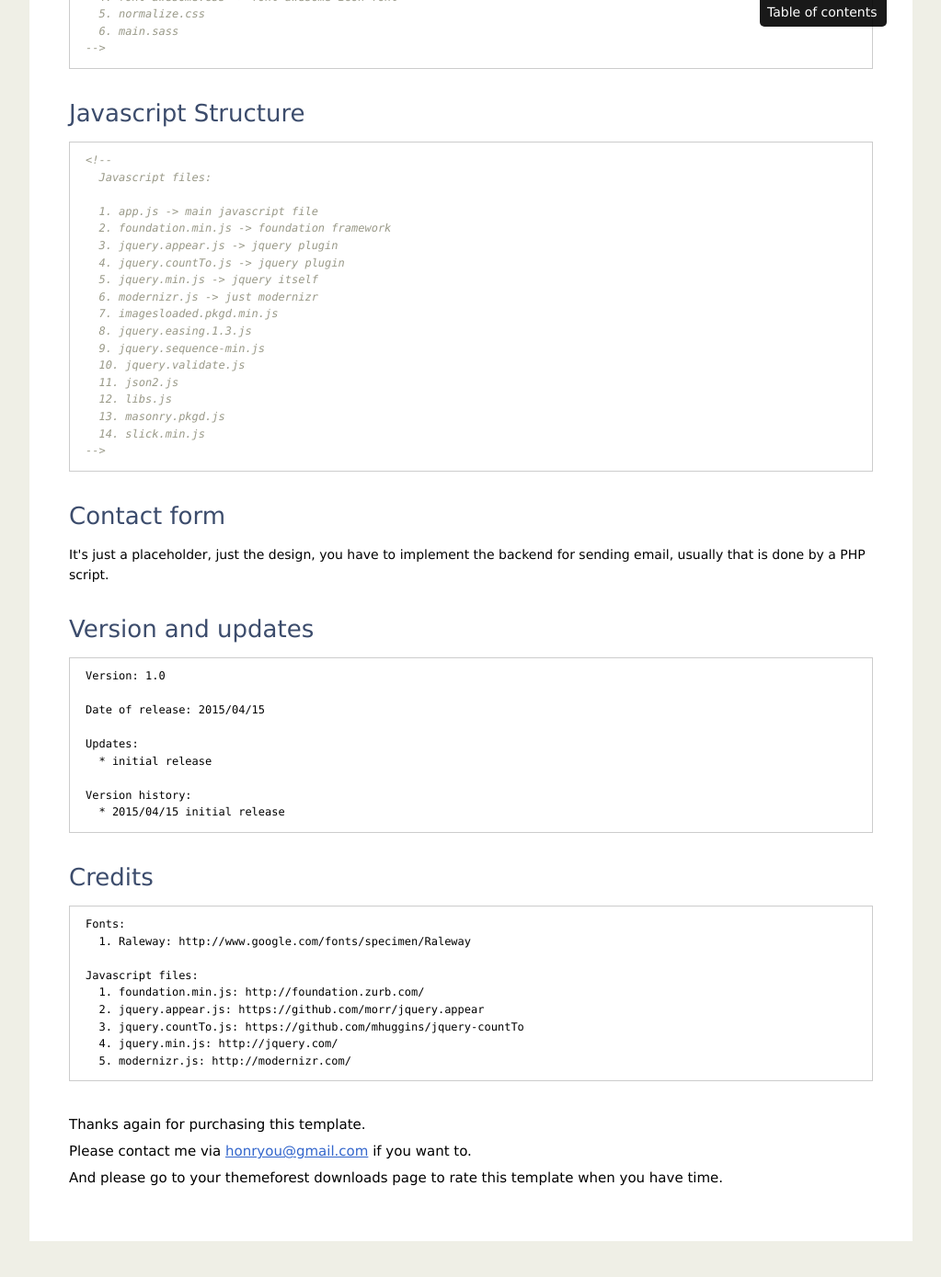
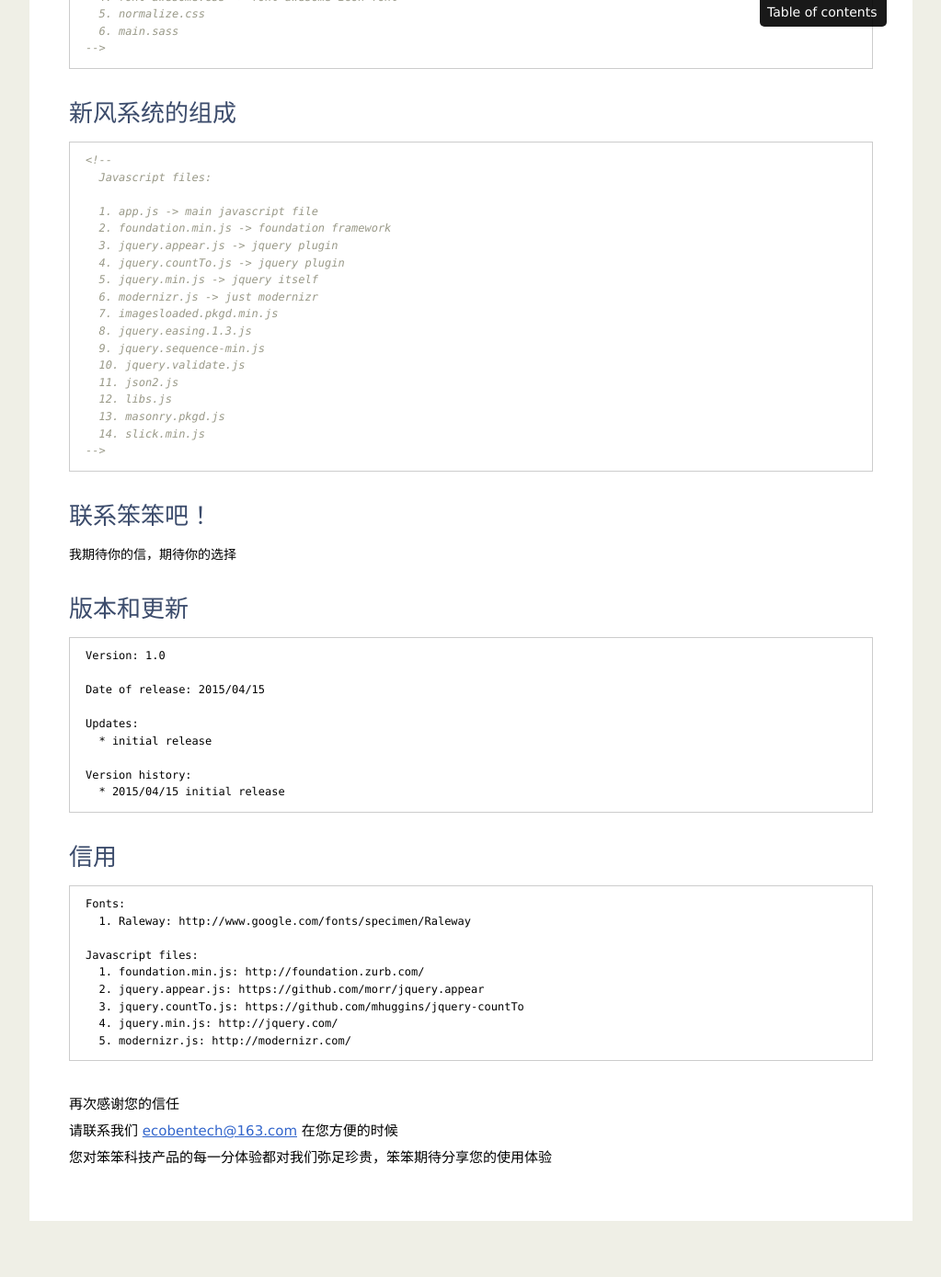
Before and after one commit to braveheart007/braveheart007.github.io, a Jekyll site: the page doc/documentation.html, which Jekyll copies as it is, in a window 1280 px wide and 1400 px high, scrolled down 1152 px. Shown: the top 1389 px of the window at 92% size, without its empty margins (128-1151 px from the left). Built offline with Jekyll 4.4.1, drawn with Linux system fonts in a browser that asks for light colours; some of the changed text lies outside the part shown.

Commit message:
Update documentation.html

```diff
--- a/doc/documentation.html
+++ b/doc/documentation.html
@@ -25,9 +25,9 @@
         </style>
 
         <pre class="CodeRay"><code>~ $ gem install jekyll&#x000A;~ $ cd devoll&#x000A;~/devoll $ jekyll serve&#x000A;# =<span class="error">&gt;</span> Now browse to http://localhost:4000</code></pre>
-        <h2>HTML Structure</h2>
+        <h2>选择笨笨，让您的房子会呼吸</h2>
         <p>
-          This template is based on
+          笨笨科技着力于打造持久安全的呼吸环境
           <a target="_blank" href="http://foundation.zurb.com/">foundation</a>
           framework, to understand what the "row" and "column" classes mean, please refer to the foundation
           <a target="_blank" href="http://foundation.zurb.com/docs">documentation</a>.
@@ -38,7 +38,7 @@
       <div class='section'>
         <h2>CSS Structure</h2>
         <p>
-          The CSS files are based on
+          笨笨的每一步科技创新都为了更安全的呼吸
           <a target="_blank" href="http://foundation.zurb.com/">foundation</a>
           framework.
         </p>
@@ -46,34 +46,34 @@
         <pre class="CodeRay"><code><span class="comment">&lt;!--&#x000A;  CSS files:&#x000A;  1. fontello.css -&gt; fontello icon font&#x000A;  2. foundation.scss -&gt; foundation framework&#x000A;  3. style.css -&gt; main style&#x000A;  4. font-awesome.css -&gt; font awesome icon font&#x000A;  5. normalize.css&#x000A;  6. main.sass&#x000A;--&gt;</span></code></pre>
       </div>
       <div class='section'>
-        <h2>Javascript Structure</h2>
+        <h2>新风系统的组成</h2>
 
         <pre class="CodeRay"><code><span class="comment">&lt;!--&#x000A;  Javascript files:&#x000A;  &#x000A;  1. app.js -&gt; main javascript file&#x000A;  2. foundation.min.js -&gt; foundation framework&#x000A;  3. jquery.appear.js -&gt; jquery plugin&#x000A;  4. jquery.countTo.js -&gt; jquery plugin&#x000A;  5. jquery.min.js -&gt; jquery itself&#x000A;  6. modernizr.js -&gt; just modernizr&#x000A;  7. imagesloaded.pkgd.min.js&#x000A;  8. jquery.easing.1.3.js&#x000A;  9. jquery.sequence-min.js&#x000A;  10. jquery.validate.js&#x000A;  11. json2.js&#x000A;  12. libs.js&#x000A;  13. masonry.pkgd.js&#x000A;  14. slick.min.js&#x000A;--&gt;</span></code></pre>
       </div>
       <div class='section'>
-        <h2>Contact form</h2>
+        <h2>联系笨笨吧！</h2>
         <p>
-          It's just a placeholder, just the design, you have to implement the backend for sending email, usually that is done by a PHP script.
+          我期待你的信，期待你的选择
         </p>
       </div>
       <div class='section'>
-        <h2>Version and updates</h2>
+        <h2>版本和更新</h2>
 
         <pre class="CodeRay"><code>Version: 1.0&#x000A;&#x000A;Date of release: 2015/04/15&#x000A;&#x000A;Updates:&#x000A;  * initial release&#x000A;&#x000A;Version history:&#x000A;  * 2015/04/15 initial release</code></pre>
       </div>
       <div class='section'>
-        <h2>Credits</h2>
+        <h2>信用</h2>
 
         <pre class="CodeRay"><code>Fonts:&#x000A;  1. Raleway: http://www.google.com/fonts/specimen/Raleway&#x000A;&#x000A;Javascript files:&#x000A;  1. foundation.min.js: http://foundation.zurb.com/&#x000A;  2. jquery.appear.js: https://github.com/morr/jquery.appear&#x000A;  3. jquery.countTo.js: https://github.com/mhuggins/jquery-countTo&#x000A;  4. jquery.min.js: http://jquery.com/&#x000A;  5. modernizr.js: http://modernizr.com/</code></pre>
       </div>
       <p id='rate'>
-        Thanks again for purchasing this template.
+        再次感谢您的信任
         <br>
-        Please contact me via
-        <a href='mailto:honryou@gmail.com'>honryou@gmail.com</a>
-        if you want to.
+        请联系我们
+        <a href='mailto:ecobentech@163.com'>ecobentech@163.com</a>
+        在您方便的时候
         <br>
-        And please go to your themeforest downloads page to rate this template when you have time.
+        您对笨笨科技产品的每一分体验都对我们弥足珍贵，笨笨期待分享您的使用体验
       </p>
     </div>
     <!-- %p#hire-me -->
```
